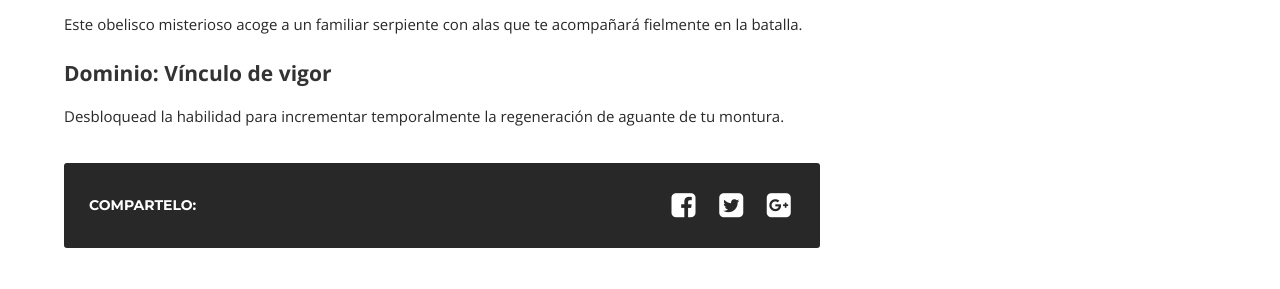
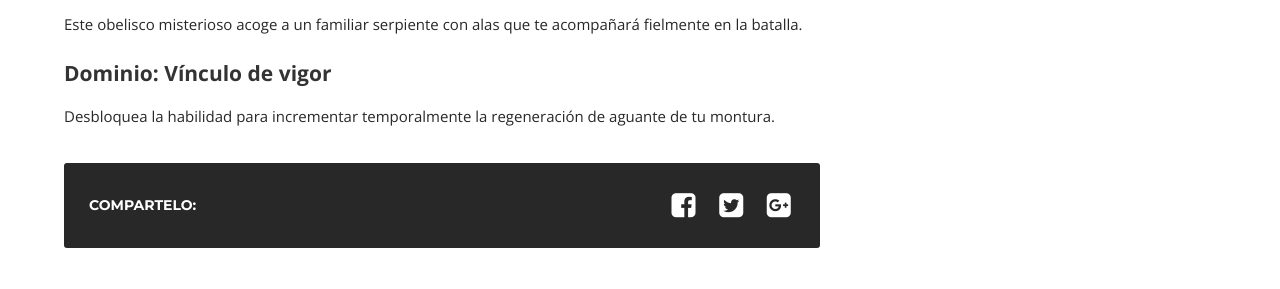
Before and after one commit to ACast59/GW2Guias, a Jekyll site: the page built from _posts/2018-09-15-mundo-viviente-trailer-de-una-estrella-que-nos-guia.md, in a window 1280 px wide and 900 px high, scrolled down 3827 px. Shown: the part 154-443 px from the top of the window. Built offline with Jekyll 4.4.1, drawn with Linux system fonts in a browser that asks for light colours; a script that is not in the unit is left out; comment, search, counter and statistics services are not loaded.

Commit message:
Update 2018-09-15-mundo-viviente-trailer-de-una-estrella-que-nos-guia.md

```diff
--- a/_posts/2018-09-15-mundo-viviente-trailer-de-una-estrella-que-nos-guia.md
+++ b/_posts/2018-09-15-mundo-viviente-trailer-de-una-estrella-que-nos-guia.md
@@ -46,4 +46,4 @@ hidden:     true
 
 <h3>Dominio: Vínculo de vigor</h3>
 
-<p>Desbloquead la habilidad para incrementar temporalmente la regeneración de aguante de tu montura.</p>
+<p>Desbloquea la habilidad para incrementar temporalmente la regeneración de aguante de tu montura.</p>
```
